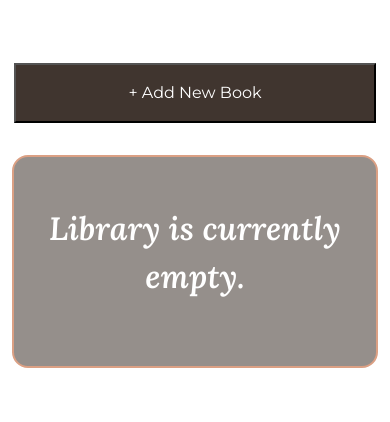
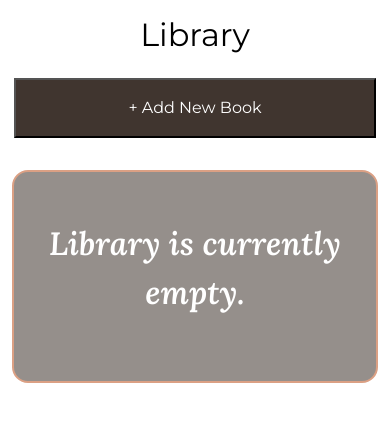
Before and after one commit to joyce-madjos/Library, a plain HTML site: page index.html in a window 390 px wide. Drawn offline with nearby package versions, Linux system fonts and the light colour scheme.

Commit message:
Added some changes to header

```diff
--- a/style.css
+++ b/style.css
@@ -254,7 +254,6 @@ input:checked + .slider:before {
   .right {
     margin-top: 0;
   }
-
   .form-holder, .modal-content, .form-holder{
     max-width: 100%;
     margin: 0;
@@ -266,4 +265,10 @@ input:checked + .slider:before {
     padding: 3rem 1rem;
     height: 100%;
   }
+  h1{
+    margin-top: 1rem;
+    color: black;
+    font-size: 2rem;
+    text-align: center;
+  }
 }
```
